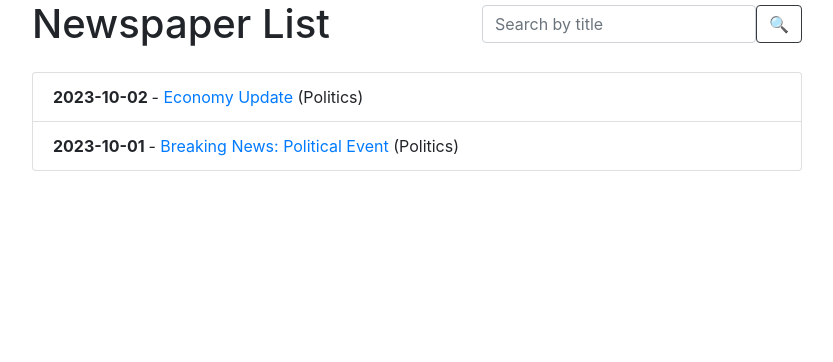
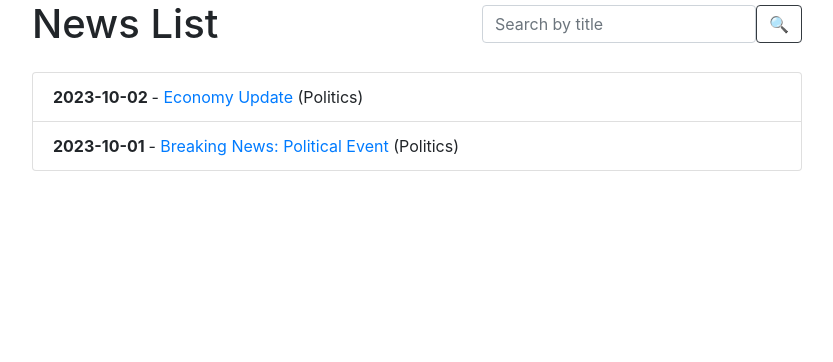
Before and after one commit to grungezz/news_flow_hub, a Django app: page /newspapers/ in a window 1280 px wide. Shown: the part 58-420 px from the top of the page, without its empty margins (223-1056 px from the left). Run offline with Django 4.2, Linux system fonts and the light colour scheme; data comes from the database, SQL or seed files in the repository.

Commit message:
Fixed naiming in newspaper_list.html

```diff
--- a/templates/bureau/newspaper_list.html
+++ b/templates/bureau/newspaper_list.html
@@ -3,11 +3,11 @@
 {% block content %}
   <div class="container" style="max-width: 800px; margin: 0 auto;">
     <div class="d-flex justify-content-between align-items-center mb-4">
-      <h1 class="mb-0">Newspaper List</h1>
+      <h1 class="mb-0">News List</h1>
 
       {% if user.is_authenticated %}
         <a href="{% url 'bureau:newspaper-create' %}" class="btn btn-primary link-to-page">
-          Create Newspaper
+          Create News
         </a>
       {% endif %}
 
```
